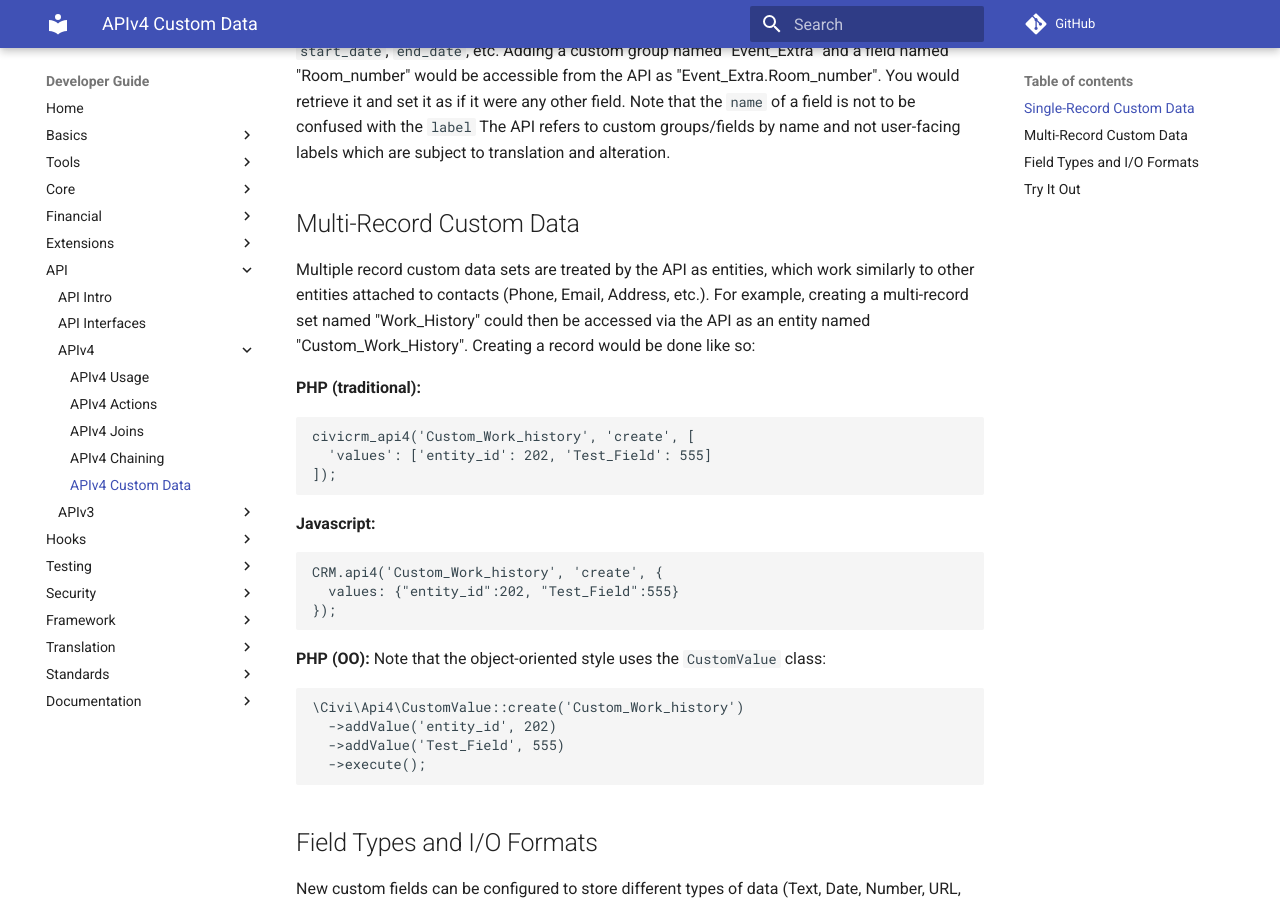
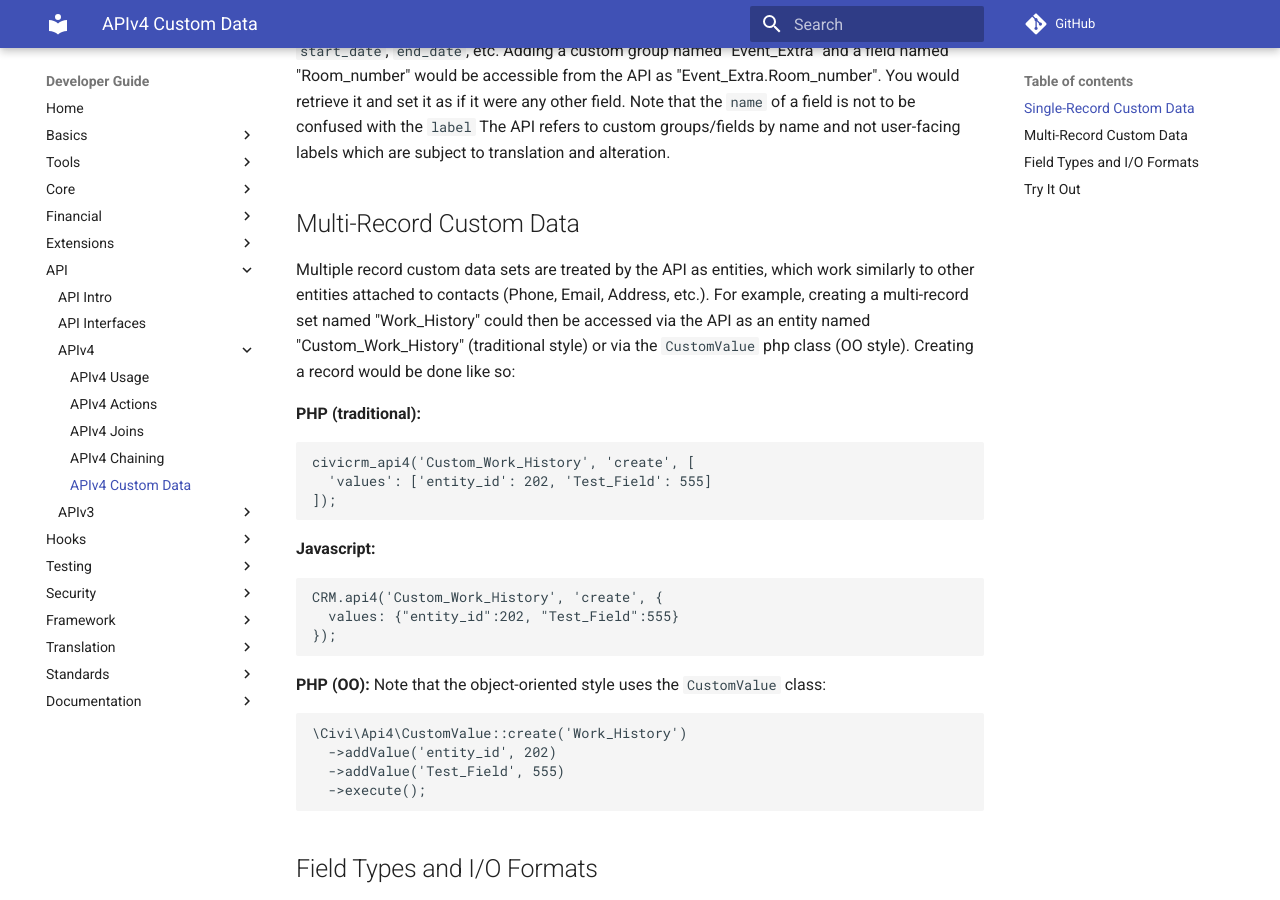
Before and after one commit to civicrm/civicrm-dev-docs, an MkDocs documentation site: the page built from docs/api/v4/custom-data.md, in a window 1280 px wide and 900 px high, scrolled down 361 px. Built offline with MkDocs 1.6.1 and Material for MkDocs 9.7.7, drawn with Linux system fonts in a browser that asks for light colours; comment, search, counter and statistics services are not loaded; old or Windows-style settings are respelled for this version of MkDocs.

Commit message:
Update custom-data.md

````diff
--- a/docs/api/v4/custom-data.md
+++ b/docs/api/v4/custom-data.md
@@ -8,17 +8,17 @@
 
 ## Multi-Record Custom Data
 
-Multiple record custom data sets are treated by the API as entities, which work similarly to other entities attached to contacts (Phone, Email, Address, etc.). For example, creating a multi-record set named "Work_History" could then be accessed via the API as an entity named "Custom_Work_History". Creating a record would be done like so:
+Multiple record custom data sets are treated by the API as entities, which work similarly to other entities attached to contacts (Phone, Email, Address, etc.). For example, creating a multi-record set named "Work_History" could then be accessed via the API as an entity named "Custom_Work_History" (traditional style) or via the `CustomValue` php class (OO style). Creating a record would be done like so:
 
 **PHP (traditional):**
 ```php
-civicrm_api4('Custom_Work_history', 'create', [
+civicrm_api4('Custom_Work_History', 'create', [
   'values': ['entity_id': 202, 'Test_Field': 555]
 ]);
 ```
 **Javascript:**
 ```javascript
-CRM.api4('Custom_Work_history', 'create', {
+CRM.api4('Custom_Work_History', 'create', {
   values: {"entity_id":202, "Test_Field":555}
 });
 ```
@@ -26,7 +26,7 @@
 **PHP (OO):** Note that the object-oriented style uses the `CustomValue` class:
 
 ```php
-\Civi\Api4\CustomValue::create('Custom_Work_history')
+\Civi\Api4\CustomValue::create('Work_History')
   ->addValue('entity_id', 202)
   ->addValue('Test_Field', 555)
   ->execute();
````
